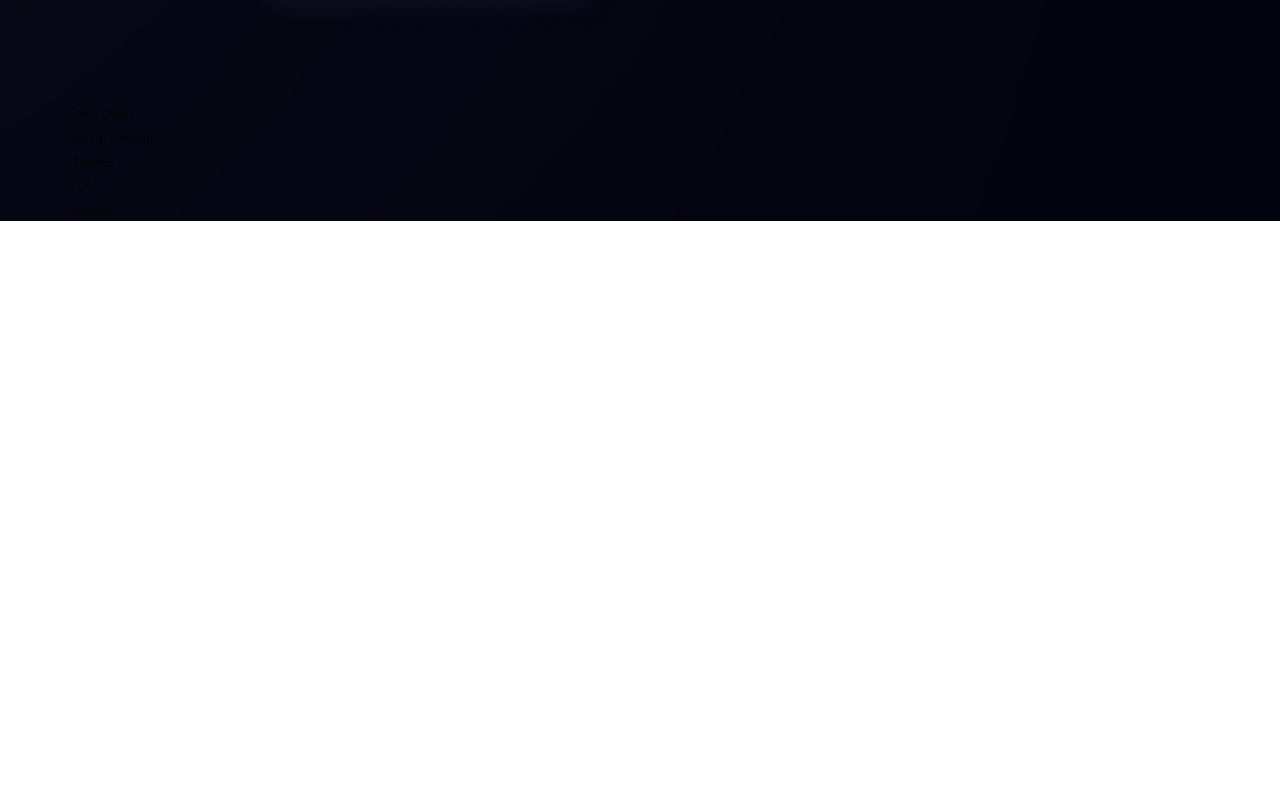
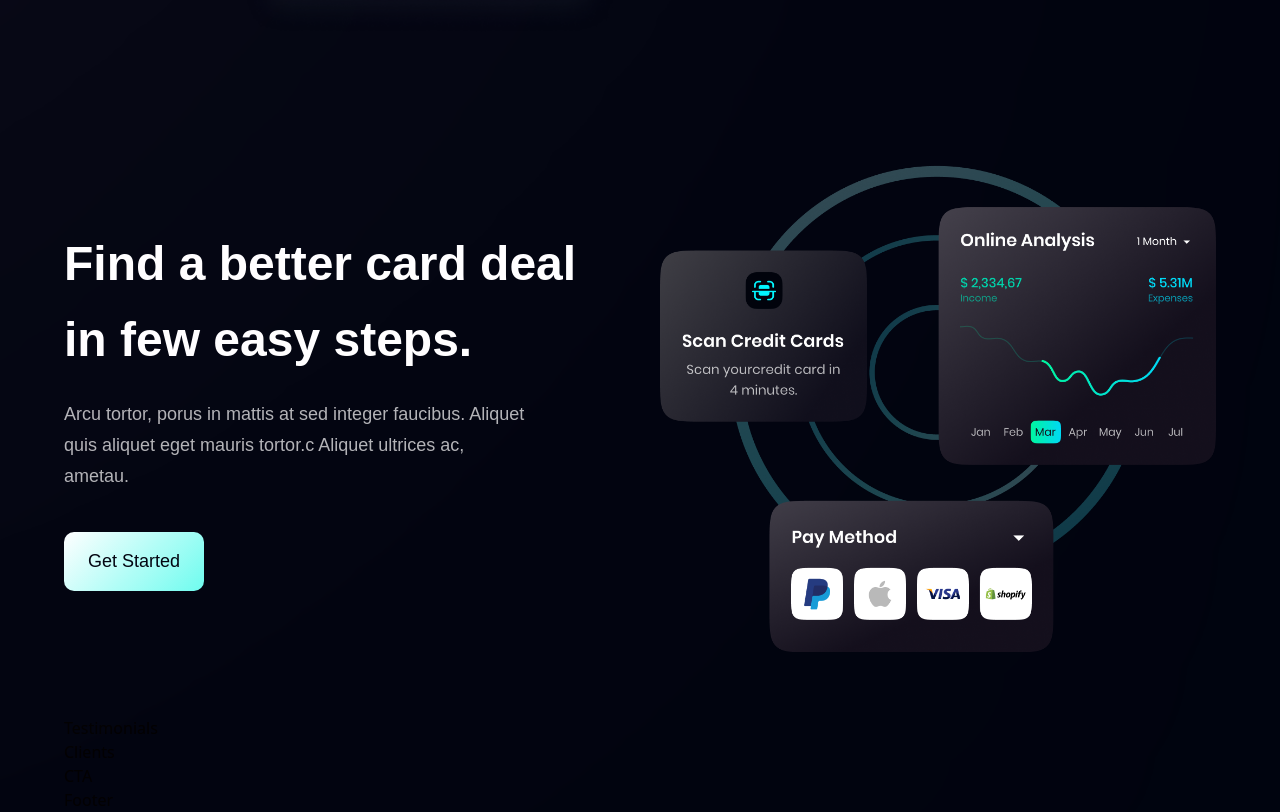
Before and after one commit to argell10/Moderm-IU-UX-app, a React (Vite) app: page / in a window 1280 px wide. Shown: the part 2045-2857 px from the top of the page. Before the commit the page ends 2266 px from the top, so only its background shows below. Built offline with nearby package versions, Linux system fonts and the light colour scheme; the HTML template or start-up script is replaced by a standard one.

Commit message:
Development Section Testimonials

```diff
--- a/src/components/Button.jsx
+++ b/src/components/Button.jsx
@@ -1,6 +1,6 @@
 const Button = ({ styles }) => {
   return (
-    <button type="button" className={`py-4 px-6 bg-blue-gradient font-poppins font-medium text-[18px] text-primary outline-none ${styles}`}>
+    <button type="button" className={`py-4 px-6 bg-blue-gradient font-poppins font-medium text-[18px] text-primary outline-none ${styles} rounded-[10px]`}>
       Get Started
     </button>
   );
--- a/src/components/CardDeal.jsx
+++ b/src/components/CardDeal.jsx
@@ -1,11 +1,21 @@
-import React from 'react'
+import {card} from '../assets'
+import styles, {layout} from '../constants/style'
+import Button from './Button'
 
-function CardDeal() {
-  return (
-    <div>
-      CardDeal
-    </div>
-  )
-}
+const CardDeal = () => (
+    <section className={layout.section}>
+      <div className={layout.sectionInfo}>
+        <h2 className={styles.heading2}>Find a better card deal <br className='sm:block hidden'/> in few easy steps.</h2>
+        <p className={`${styles.paragraph} max-w-[470px] mt-5`}>Arcu tortor, porus in mattis at sed integer faucibus. Aliquet quis aliquet eget mauris tortor.c Aliquet ultrices ac, ametau.</p>
+
+        <Button styles="mt-10"/>
+      </div>
+
+      <div className={layout.sectionImg}>
+        <img src={card} alt="card" className='w-[100%] h-[100%]'/>
+      </div>
+    </section>
+)
+
 
 export default CardDeal
```
